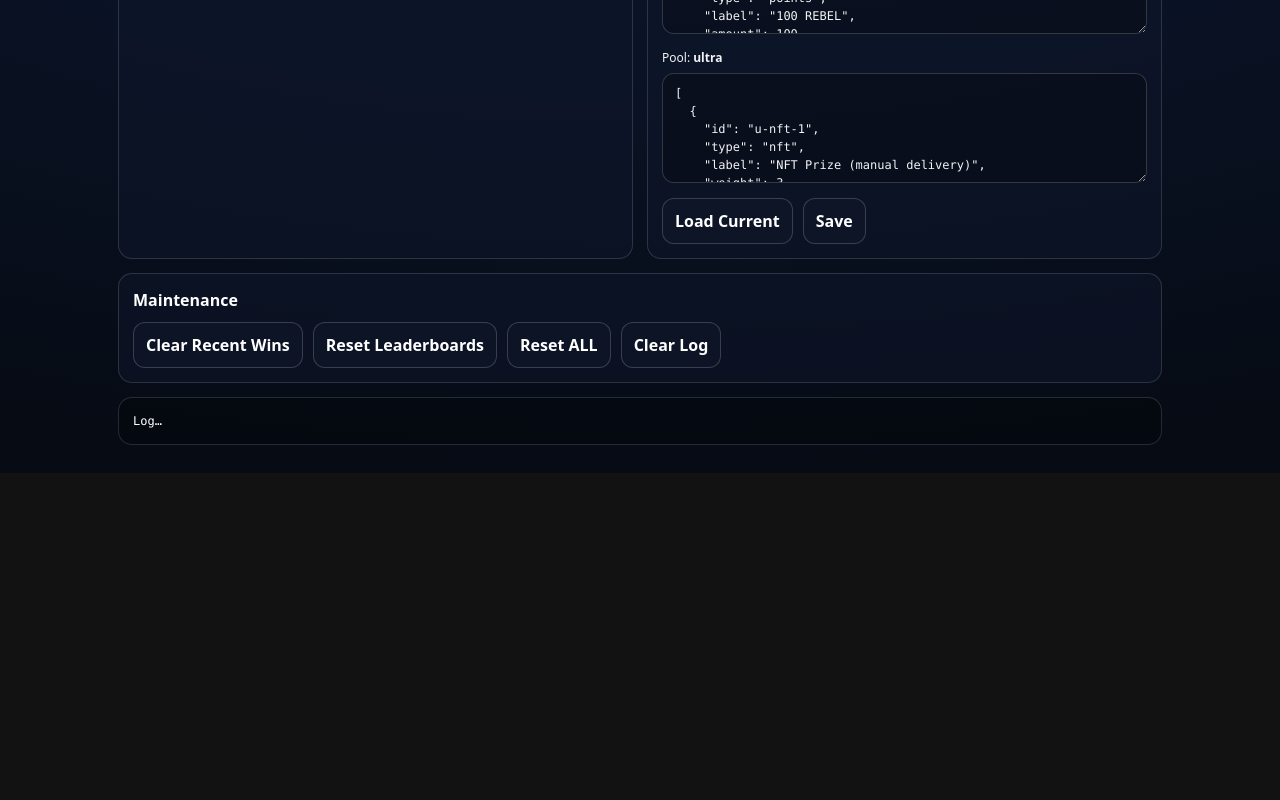
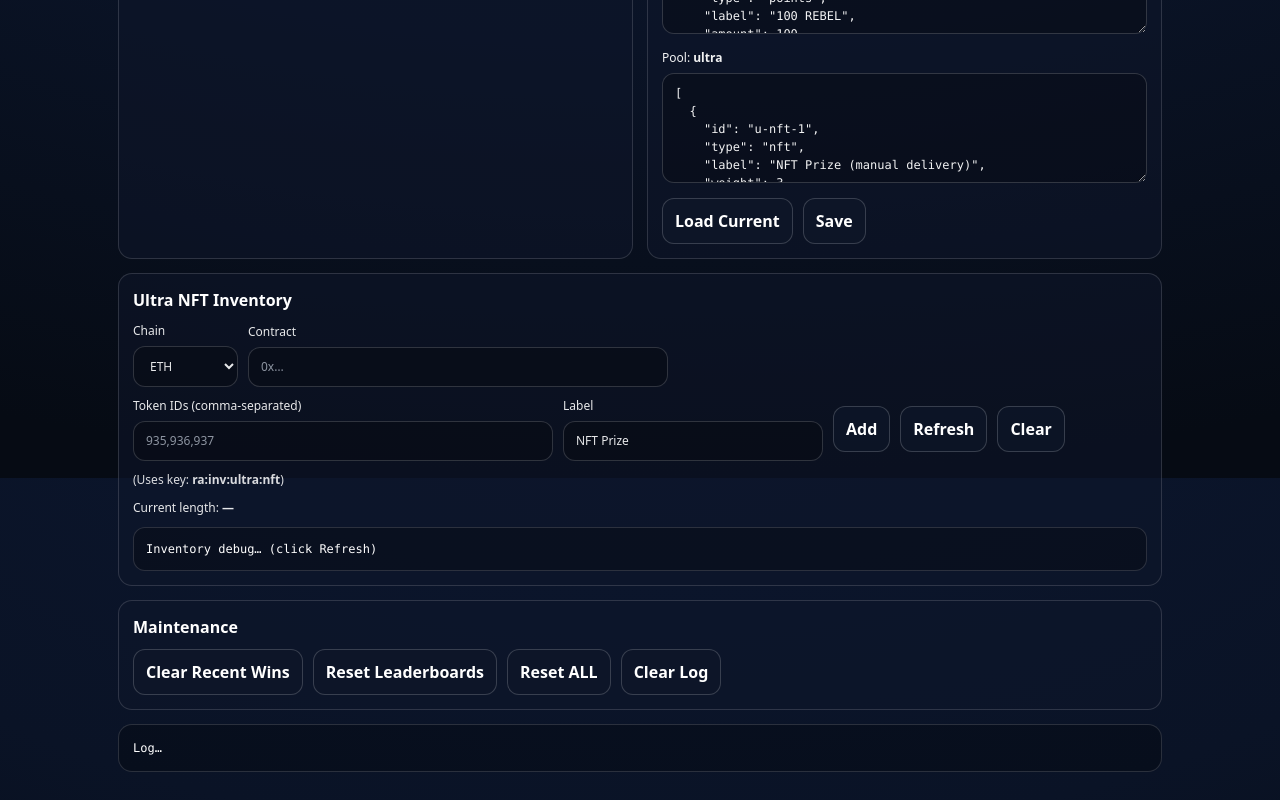
Before and after one commit to D1stknight/rebelants-playground, a Next.js app: page /admin in a window 1280 px wide. Shown: the part 1122-1922 px from the top of the page. Before the commit the page ends 1595 px from the top, so only its background shows below. Built offline with nearby package versions, Linux system fonts and the light colour scheme; no server answers; what @rainbow-me/rainbowkit, wagmi would draw is missing.

Commit message:
Update admin.tsx

```diff
--- a/pages/admin.tsx
+++ b/pages/admin.tsx
@@ -55,7 +55,18 @@ export default function AdminPage() {
   },
 }));
 
-  const [log, setLog] = useState<string>("");
+    const [log, setLog] = useState<string>("");
+
+  // =========================
+  // Ultra NFT Inventory (Admin UI)
+  // =========================
+  const [invChain, setInvChain] = useState<"ETH" | "APECHAIN">("ETH");
+  const [invContract, setInvContract] = useState("");
+  const [invTokenIds, setInvTokenIds] = useState(""); // comma-separated
+  const [invLabel, setInvLabel] = useState("NFT Prize");
+
+  const [invBusy, setInvBusy] = useState(false);
+  const [invDebug, setInvDebug] = useState<any>(null);
 
    const headers = useMemo(() => {
     return {
@@ -190,7 +201,7 @@ export default function AdminPage() {
     append(`RESET status ${r.status}\n${JSON.stringify(j, null, 2)}`);
   }
 
-  async function resetAll() {
+   async function resetAll() {
     append("Resetting ALL…");
     const r = await fetch("/api/admin/reset", {
       method: "POST",
@@ -199,6 +210,90 @@ export default function AdminPage() {
     });
     const j = await r.json().catch(() => null);
     append(`RESET status ${r.status}\n${JSON.stringify(j, null, 2)}`);
+  }
+
+  // =========================
+  // Ultra NFT Inventory actions
+  // =========================
+  async function invRefresh() {
+    if (!authed) {
+      append("Inventory: NOT AUTHORIZED (click Verify first)");
+      return;
+    }
+    setInvBusy(true);
+    try {
+      const r = await fetch("/api/admin/inventory/nft/debug", { headers });
+      const j = await r.json().catch(() => null);
+      setInvDebug(j);
+      append(`INV DEBUG status ${r.status}\n${JSON.stringify(j, null, 2)}`);
+    } finally {
+      setInvBusy(false);
+    }
+  }
+
+  async function invAdd() {
+    if (!authed) {
+      append("Inventory: NOT AUTHORIZED (click Verify first)");
+      return;
+    }
+
+    const contract = invContract.trim();
+    const label = (invLabel || "NFT Prize").trim();
+
+    const tokenIds = invTokenIds
+      .split(",")
+      .map((s) => s.trim())
+      .filter(Boolean);
+
+    if (!contract || !contract.startsWith("0x")) {
+      append("Inventory: invalid contract (must start with 0x)");
+      return;
+    }
+    if (!tokenIds.length) {
+      append("Inventory: add at least one tokenId (comma-separated)");
+      return;
+    }
+
+    setInvBusy(true);
+    try {
+      const r = await fetch("/api/admin/inventory/nft/add", {
+        method: "POST",
+        headers,
+        body: JSON.stringify({
+          chain: invChain,
+          contract,
+          tokenIds,
+          label,
+        }),
+      });
+      const j = await r.json().catch(() => null);
+      append(`INV ADD status ${r.status}\n${JSON.stringify(j, null, 2)}`);
+      if (r.ok) {
+        setInvTokenIds("");
+        await invRefresh();
+      }
+    } finally {
+      setInvBusy(false);
+    }
+  }
+
+  async function invClear() {
+    if (!authed) {
+      append("Inventory: NOT AUTHORIZED (click Verify first)");
+      return;
+    }
+    setInvBusy(true);
+    try {
+      const r = await fetch("/api/admin/inventory/nft/clear", {
+        method: "POST",
+        headers,
+      });
+      const j = await r.json().catch(() => null);
+      append(`INV CLEAR status ${r.status}\n${JSON.stringify(j, null, 2)}`);
+      await invRefresh();
+    } finally {
+      setInvBusy(false);
+    }
   }
 
   return (
@@ -535,6 +630,130 @@ export default function AdminPage() {
         </div>
       </div>
 
+      {/* Inventory */}
+      <div
+        style={{
+          marginTop: 14,
+          padding: 14,
+          border: "1px solid rgba(255,255,255,.14)",
+          borderRadius: 14,
+          background: "rgba(15,23,42,.55)",
+        }}
+      >
+        <div style={{ fontWeight: 900, marginBottom: 10 }}>Ultra NFT Inventory</div>
+
+        <div style={{ display: "flex", gap: 10, flexWrap: "wrap", alignItems: "center" }}>
+          <label style={{ fontSize: 12, opacity: 0.9 }}>
+            Chain
+            <select
+              value={invChain}
+              onChange={(e) => setInvChain((e.target.value || "ETH") as any)}
+              style={{
+                display: "block",
+                marginTop: 6,
+                padding: "10px 12px",
+                borderRadius: 12,
+                border: "1px solid rgba(255,255,255,.18)",
+                background: "rgba(0,0,0,.25)",
+                color: "white",
+              }}
+            >
+              <option value="ETH">ETH</option>
+              <option value="APECHAIN">APECHAIN</option>
+            </select>
+          </label>
+
+          <label style={{ fontSize: 12, opacity: 0.9, minWidth: 420, maxWidth: "92vw" }}>
+            Contract
+            <input
+              value={invContract}
+              onChange={(e) => setInvContract(e.target.value)}
+              placeholder="0x…"
+              style={{
+                width: "100%",
+                marginTop: 6,
+                padding: "10px 12px",
+                borderRadius: 12,
+                border: "1px solid rgba(255,255,255,.18)",
+                background: "rgba(0,0,0,.25)",
+                color: "white",
+              }}
+            />
+          </label>
+        </div>
+
+        <div style={{ marginTop: 10, display: "flex", gap: 10, flexWrap: "wrap", alignItems: "center" }}>
+          <label style={{ fontSize: 12, opacity: 0.9, minWidth: 420, maxWidth: "92vw" }}>
+            Token IDs (comma-separated)
+            <input
+              value={invTokenIds}
+              onChange={(e) => setInvTokenIds(e.target.value)}
+              placeholder="935,936,937"
+              style={{
+                width: "100%",
+                marginTop: 6,
+                padding: "10px 12px",
+                borderRadius: 12,
+                border: "1px solid rgba(255,255,255,.18)",
+                background: "rgba(0,0,0,.25)",
+                color: "white",
+              }}
+            />
+          </label>
+
+          <label style={{ fontSize: 12, opacity: 0.9, minWidth: 260 }}>
+            Label
+            <input
+              value={invLabel}
+              onChange={(e) => setInvLabel(e.target.value)}
+              placeholder="Rebel Ant #935"
+              style={{
+                width: "100%",
+                marginTop: 6,
+                padding: "10px 12px",
+                borderRadius: 12,
+                border: "1px solid rgba(255,255,255,.18)",
+                background: "rgba(0,0,0,.25)",
+                color: "white",
+              }}
+            />
+          </label>
+
+          <button className="btn" onClick={invAdd} disabled={invBusy} style={{ padding: "10px 12px" }}>
+            Add
+          </button>
+          <button className="btn" onClick={invRefresh} disabled={invBusy} style={{ padding: "10px 12px" }}>
+            Refresh
+          </button>
+          <button className="btn" onClick={invClear} disabled={invBusy} style={{ padding: "10px 12px" }}>
+            Clear
+          </button>
+
+          <span style={{ fontSize: 12, opacity: 0.85 }}>
+            (Uses key: <b>ra:inv:ultra:nft</b>)
+          </span>
+        </div>
+
+        <div style={{ marginTop: 10, fontSize: 12, opacity: 0.9 }}>
+          Current length: <b>{typeof invDebug?.len === "number" ? invDebug.len : "—"}</b>
+        </div>
+
+        <div
+          style={{
+            marginTop: 10,
+            padding: 12,
+            borderRadius: 12,
+            border: "1px solid rgba(255,255,255,.14)",
+            background: "rgba(0,0,0,.25)",
+            fontFamily: "ui-monospace, SFMono-Regular, Menlo, monospace",
+            fontSize: 12,
+            whiteSpace: "pre-wrap",
+          }}
+        >
+          {invDebug ? JSON.stringify(invDebug, null, 2) : "Inventory debug… (click Refresh)"}
+        </div>
+      </div>
+
       {/* Maintenance */}
       <div style={{ marginTop: 14, padding: 14, border: "1px solid rgba(255,255,255,.14)", borderRadius: 14, background: "rgba(15,23,42,.55)" }}>
         <div style={{ fontWeight: 900, marginBottom: 10 }}>Maintenance</div>
```
